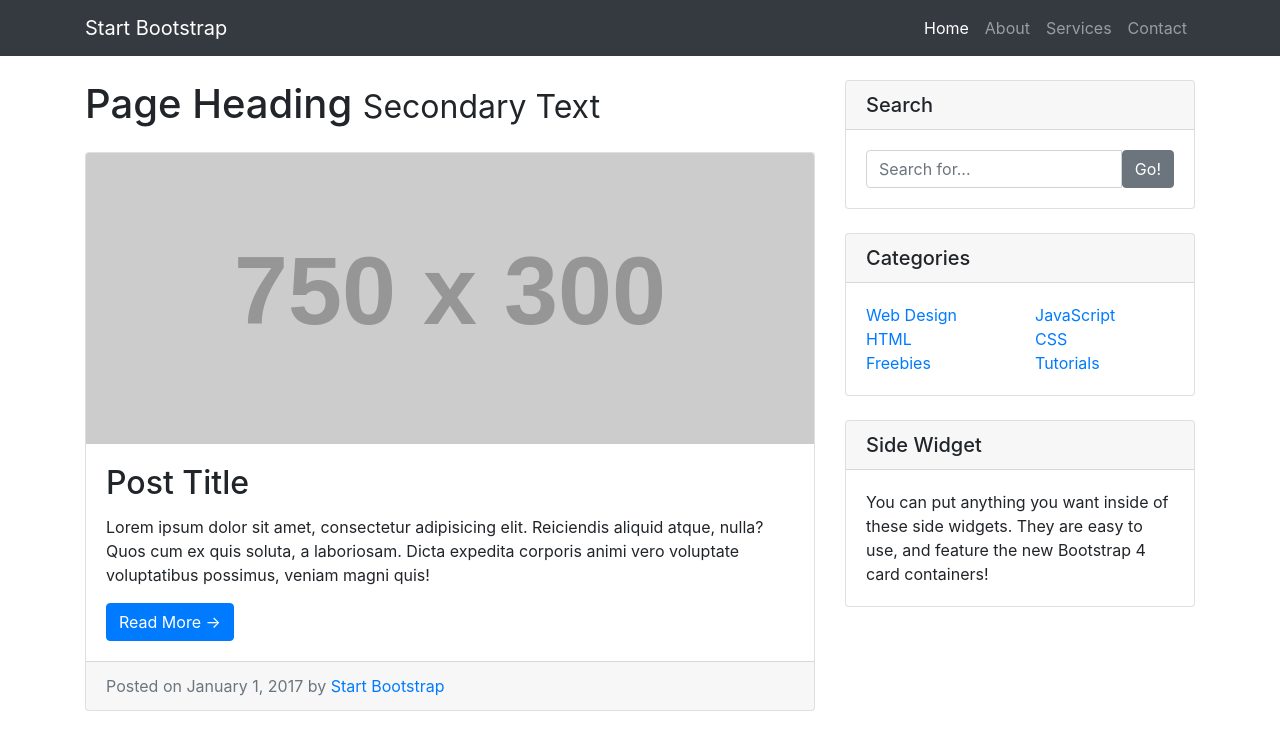
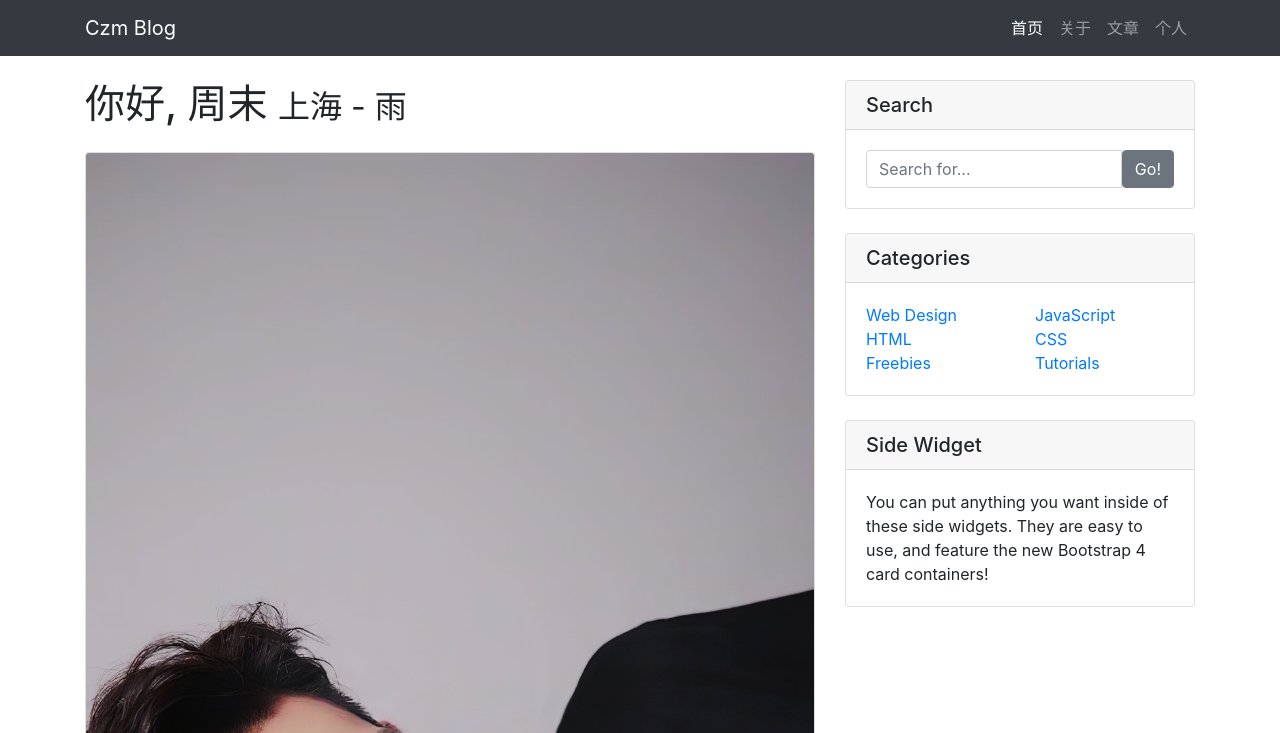
Before and after one commit to 0413czm/0413czm, a website: page index.html in a window 1280 px wide. Shown: the top 733 px of the page. Drawn offline with Linux system fonts and the light colour scheme; placeholder pictures from the web are drawn by us.

Commit message:
修改标题初始化

```diff
--- a/index.html
+++ b/index.html
@@ -8,7 +8,7 @@
   <meta name="description" content="">
   <meta name="author" content="">
 
-  <title>Blog Home - Start Bootstrap Template</title>
+  <title>My Blog - Start CZM</title>
 
   <!-- Bootstrap core CSS -->
   <link href="vendor/bootstrap/css/bootstrap.min.css" rel="stylesheet">
@@ -23,25 +23,25 @@
   <!-- Navigation -->
   <nav class="navbar navbar-expand-lg navbar-dark bg-dark fixed-top">
     <div class="container">
-      <a class="navbar-brand" href="#">Start Bootstrap</a>
+      <a class="navbar-brand" href="#">Czm Blog</a>
       <button class="navbar-toggler" type="button" data-toggle="collapse" data-target="#navbarResponsive" aria-controls="navbarResponsive" aria-expanded="false" aria-label="Toggle navigation">
         <span class="navbar-toggler-icon"></span>
       </button>
       <div class="collapse navbar-collapse" id="navbarResponsive">
         <ul class="navbar-nav ml-auto">
           <li class="nav-item active">
-            <a class="nav-link" href="#">Home
+            <a class="nav-link" href="#">首页
               <span class="sr-only">(current)</span>
             </a>
           </li>
           <li class="nav-item">
-            <a class="nav-link" href="#">About</a>
+            <a class="nav-link" href="#">关于</a>
           </li>
           <li class="nav-item">
-            <a class="nav-link" href="#">Services</a>
+            <a class="nav-link" href="#">文章</a>
           </li>
           <li class="nav-item">
-            <a class="nav-link" href="#">Contact</a>
+            <a class="nav-link" href="#">个人</a>
           </li>
         </ul>
       </div>
@@ -56,15 +56,15 @@
       <!-- Blog Entries Column -->
       <div class="col-md-8">
 
-        <h1 class="my-4">Page Heading
-          <small>Secondary Text</small>
+        <h1 class="my-4">你好, 周末
+          <small>上海 - 雨</small>
         </h1>
 
         <!-- Blog Post -->
         <div class="card mb-4">
-          <img class="card-img-top" src="http://placehold.it/750x300" alt="Card image cap">
+          <img class="card-img-top" src="./img/lixian.jpg" alt="Card image cap">
           <div class="card-body">
-            <h2 class="card-title">Post Title</h2>
+            <h2 class="card-title">文章标题</h2>
             <p class="card-text">Lorem ipsum dolor sit amet, consectetur adipisicing elit. Reiciendis aliquid atque, nulla? Quos cum ex quis soluta, a laboriosam. Dicta expedita corporis animi vero voluptate voluptatibus possimus, veniam magni quis!</p>
             <a href="#" class="btn btn-primary">Read More &rarr;</a>
           </div>
```
Also changed, not shown: img/lixian.jpg (added).
